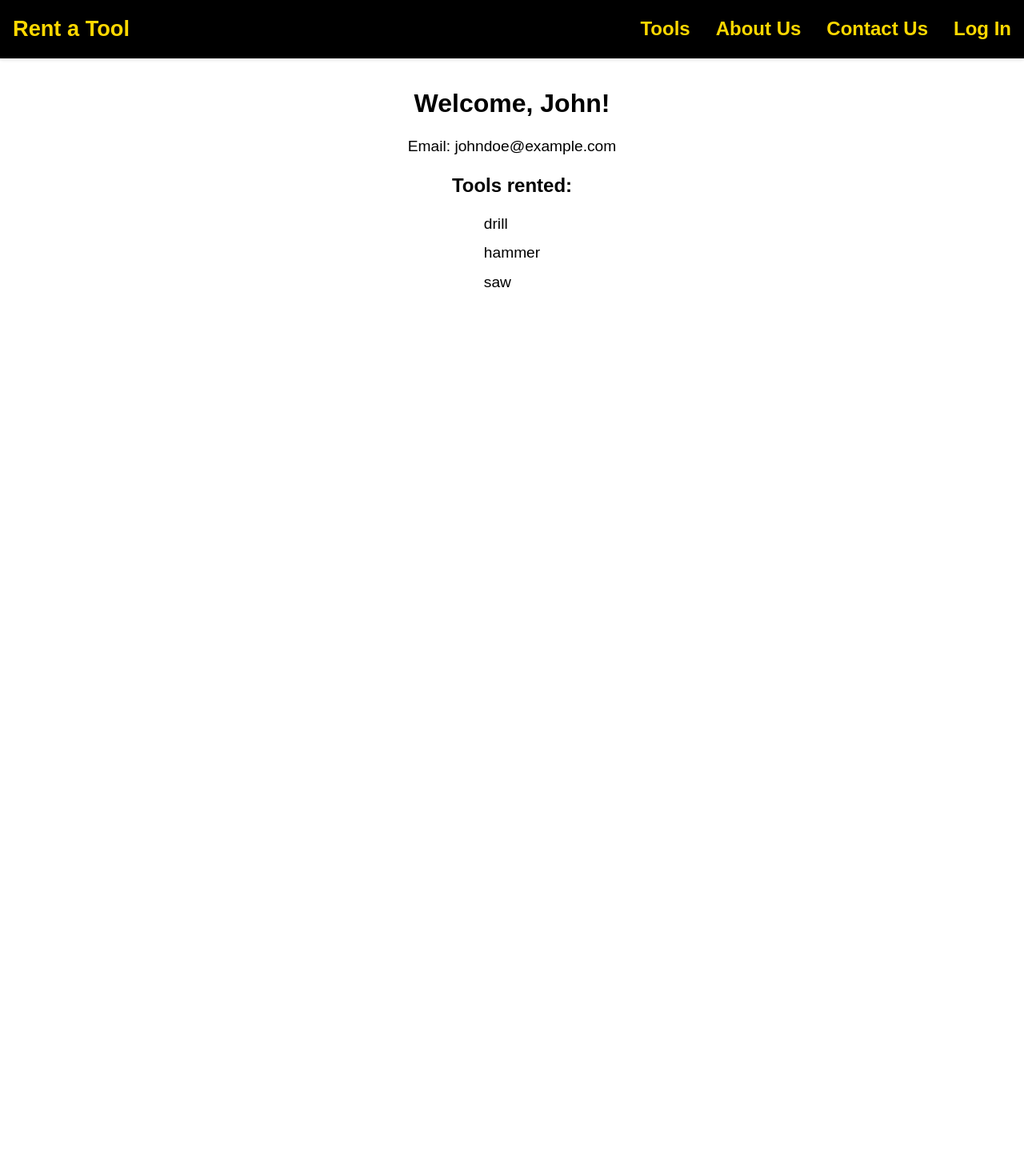
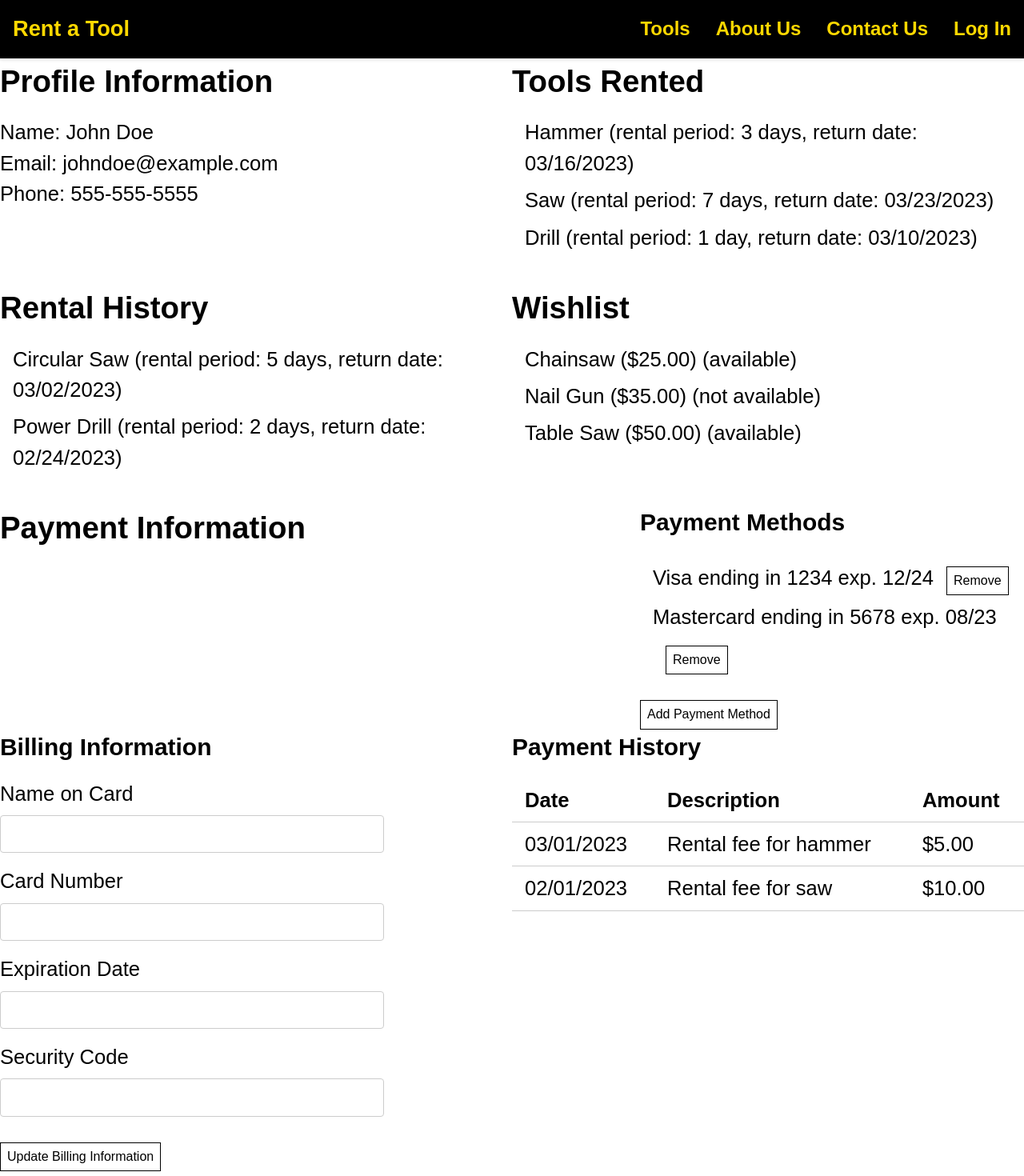
Before and after one commit to mpownuk/rent-a-tool, a React (Create React App) app: page /user in a window 1280 px wide. Shown: the top 1470 px of the page at 80% size. Before the commit the page ends 800 px from the top, so only its background shows below. Built offline with nearby package versions, Linux system fonts and the light colour scheme.

Commit message:
further work on user dashboard

```diff
--- a/src/components/UserDashboard.tsx
+++ b/src/components/UserDashboard.tsx
@@ -1,31 +1,167 @@
 import React from "react";
 
+const UserDashboard: React.FC = () => {
   const user = {
+    name: "John Doe",
+    email: "johndoe@example.com",
+    phone: "555-555-5555",
+    rentedTools: [
+      { name: "Hammer", rentalPeriod: "3 days", returnDate: "03/16/2023" },
+      { name: "Saw", rentalPeriod: "7 days", returnDate: "03/23/2023" },
+      { name: "Drill", rentalPeriod: "1 day", returnDate: "03/10/2023" },
+    ],
+    rentalHistory: [
+      {
+        name: "Circular Saw",
+        rentalPeriod: "5 days",
+        returnDate: "03/02/2023",
+      },
+      {
+        name: "Power Drill",
+        rentalPeriod: "2 days",
+        returnDate: "02/24/2023",
+      },
+    ],
+    wishlist: [
+      { name: "Chainsaw", price: "$25.00", available: true },
+      { name: "Nail Gun", price: "$35.00", available: false },
+      { name: "Table Saw", price: "$50.00", available: true },
+    ],
+    paymentMethods: [
+      {
         id: 1,
-  firstName: "John",
-  lastName: "Doe",
-  email: "johndoe@example.com",
-  password: "password123",
-  rentedTools: ["drill", "hammer", "saw"],
+        type: "Visa",
+        number: "**** **** **** 1234",
+        expiration: "12/24",
+      },
+      {
+        id: 2,
+        type: "Mastercard",
+        number: "**** **** **** 5678",
+        expiration: "08/23",
+      },
+    ],
   };
 
-const UserDashboard: React.FC = () => {
+  const handleAddPaymentMethod = () => {
+    // Logic for adding a payment method
+  };
+
+  const handleRemovePaymentMethod = (id: number) => {
+    console.log(id);
+    // Logic for removing a payment method with the given id
+  };
+
   return (
-    <div className="user-dashboard">
-      <h2>Welcome, {user.firstName}!</h2>
+    <div className="user-profile">
+      <div className="user-profile__section">
+        <h2>Profile Information</h2>
+        <p>Name: {user.name}</p>
         <p>Email: {user.email}</p>
-      <h3>Tools rented:</h3>
+        <p>Phone: {user.phone}</p>
+      </div>
+      <div className="user-profile__section">
+        <h2>Tools Rented</h2>
         {user.rentedTools.length === 0 ? (
-        <p>No tools rented</p>
+          <p>No tools currently rented</p>
         ) : (
           <ul>
             {user.rentedTools.map((tool, idx) => (
-            <li key={idx}>{tool}</li>
+              <li key={idx}>
+                {tool.name} (rental period: {tool.rentalPeriod}, return date:{" "}
+                {tool.returnDate})
+              </li>
             ))}
           </ul>
         )}
       </div>
+      <div className="user-profile__section">
+        <h2>Rental History</h2>
+        {user.rentalHistory.length === 0 ? (
+          <p>No rental history</p>
+        ) : (
+          <ul>
+            {user.rentalHistory.map((tool, idx) => (
+              <li key={idx}>
+                {tool.name} (rental period: {tool.rentalPeriod}, return date:{" "}
+                {tool.returnDate})
+              </li>
+            ))}
+          </ul>
+        )}
+      </div>
+      <div className="user-profile__section">
+        <h2>Wishlist</h2>
+        {user.wishlist.length === 0 ? (
+          <p>No items in wishlist</p>
+        ) : (
+          <ul>
+            {user.wishlist.map((tool, idx) => (
+              <li key={idx}>
+                {tool.name} ({tool.price}){" "}
+                {tool.available ? "(available)" : "(not available)"}
+              </li>
+            ))}
+          </ul>
+        )}
+      </div>
+      <div className="payment-information">
+        <h2>Payment Information</h2>
+        <div className="payment-methods">
+          <h3>Payment Methods</h3>
+          <ul>
+            {user.paymentMethods.map((method) => (
+              <li key={method.id}>
+                {method.type} ending in {method.number.slice(-4)} exp.{" "}
+                {method.expiration}
+                <button onClick={() => handleRemovePaymentMethod(method.id)}>
+                  Remove
+                </button>
+              </li>
+            ))}
+          </ul>
+          <button onClick={handleAddPaymentMethod}>Add Payment Method</button>
+        </div>
+        <div className="billing-information">
+          <h3>Billing Information</h3>
+          <form>
+            <label htmlFor="name">Name on Card</label>
+            <input type="text" name="name" />
+            <label htmlFor="card-number">Card Number</label>
+            <input type="text" name="card-number" />
+            <label htmlFor="expiration-date">Expiration Date</label>
+            <input type="text" name="expiration-date" />
+            <label htmlFor="security-code">Security Code</label>
+            <input type="text" name="security-code" />
+            <button type="submit">Update Billing Information</button>
+          </form>
+        </div>
+        <div className="payment-history">
+          <h3>Payment History</h3>
+          <table>
+            <thead>
+              <tr>
+                <th>Date</th>
+                <th>Description</th>
+                <th>Amount</th>
+              </tr>
+            </thead>
+            <tbody>
+              <tr>
+                <td>03/01/2023</td>
+                <td>Rental fee for hammer</td>
+                <td>$5.00</td>
+              </tr>
+              <tr>
+                <td>02/01/2023</td>
+                <td>Rental fee for saw</td>
+                <td>$10.00</td>
+              </tr>
+            </tbody>
+          </table>
+        </div>
+      </div>
+    </div>
   );
 };
-
 export default UserDashboard;
--- a/src/styles/UserDashboard.scss
+++ b/src/styles/UserDashboard.scss
@@ -1,34 +1,146 @@
-.user-dashboard {
+.user-profile {
   display: flex;
-  flex-direction: column;
-  align-items: center;
-  margin-top: 2rem;
+  flex-wrap: wrap;
+  justify-content: space-between;
+  margin-bottom: 2rem;
+
+  &__section {
+    margin-bottom: 2rem;
+    width: 100%;
+    max-width: 40rem;
 
     h2 {
-    font-size: 2rem;
-    font-weight: bold;
-    margin-bottom: 1rem;
-  }
-
-  p {
-    font-size: 1.2rem;
-    margin-bottom: 1rem;
-  }
-
-  h3 {
-    font-size: 1.5rem;
-    font-weight: bold;
       margin-bottom: 1rem;
     }
 
     ul {
-    margin: 0;
-    padding: 0;
       list-style: none;
+      padding-left: 1rem;
 
       li {
-      font-size: 1.2rem;
         margin-bottom: 0.5rem;
       }
     }
   }
+}
+
+.payment-information {
+  display: flex;
+  flex-wrap: wrap;
+  justify-content: space-between;
+
+  .payment-methods {
+    width: 100%;
+    max-width: 30rem;
+
+    h3 {
+      margin-bottom: 1rem;
+    }
+
+    ul {
+      list-style: none;
+      padding-left: 1rem;
+      margin-bottom: 1rem;
+
+      li {
+        margin-bottom: 0.5rem;
+
+        button {
+          margin-left: 1rem;
+        }
+      }
+    }
+
+    button {
+      background-color: #fff;
+      border: 1px solid #000;
+      color: #000;
+      font-size: 1rem;
+      padding: 0.5rem;
+      margin-top: 1rem;
+      transition: all 0.3s ease;
+
+      &:hover {
+        background-color: #000;
+        color: #fff;
+      }
+    }
+  }
+
+  .billing-information {
+    width: 100%;
+    max-width: 30rem;
+
+    h3 {
+      margin-bottom: 1rem;
+    }
+
+    form {
+      display: flex;
+      flex-wrap: wrap;
+      justify-content: space-between;
+      align-items: center;
+
+      label {
+        width: 100%;
+        margin-bottom: 0.5rem;
+      }
+
+      input {
+        width: 100%;
+        border: 1px solid #ccc;
+        padding: 0.5rem;
+        margin-bottom: 1rem;
+        border-radius: 0.25rem;
+
+        &:focus {
+          outline: none;
+          box-shadow: 0 0 0 2px #000;
+        }
+      }
+
+      button {
+        background-color: #fff;
+        border: 1px solid #000;
+        color: #000;
+        font-size: 1rem;
+        padding: 0.5rem;
+        margin-top: 1rem;
+        transition: all 0.3s ease;
+
+        &:hover {
+          background-color: #000;
+          color: #fff;
+        }
+      }
+    }
+  }
+
+  .payment-history {
+    width: 100%;
+    max-width: 40rem;
+
+    h3 {
+      margin-bottom: 1rem;
+    }
+
+    table {
+      width: 100%;
+      border-collapse: collapse;
+      margin-top: 1rem;
+
+      th {
+        text-align: left;
+        padding: 0.5rem 1rem;
+        border-bottom: 1px solid #ccc;
+        font-weight: bold;
+      }
+
+      td {
+        text-align: left;
+        padding: 0.5rem 1rem;
+        border-bottom: 1px solid #ccc;
+      }
+    }
+  }
+}
```
Lines whose indentation alone changed are shown as unchanged.
